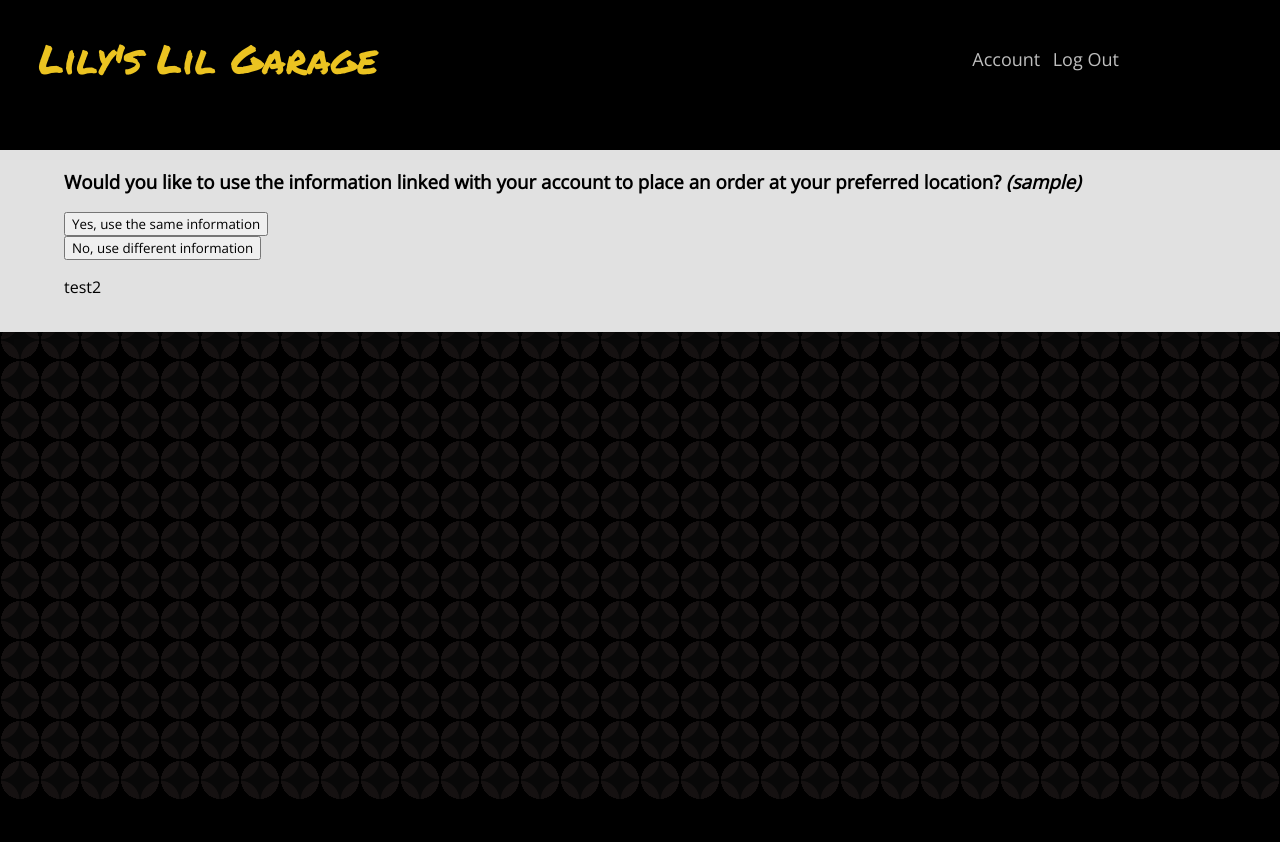
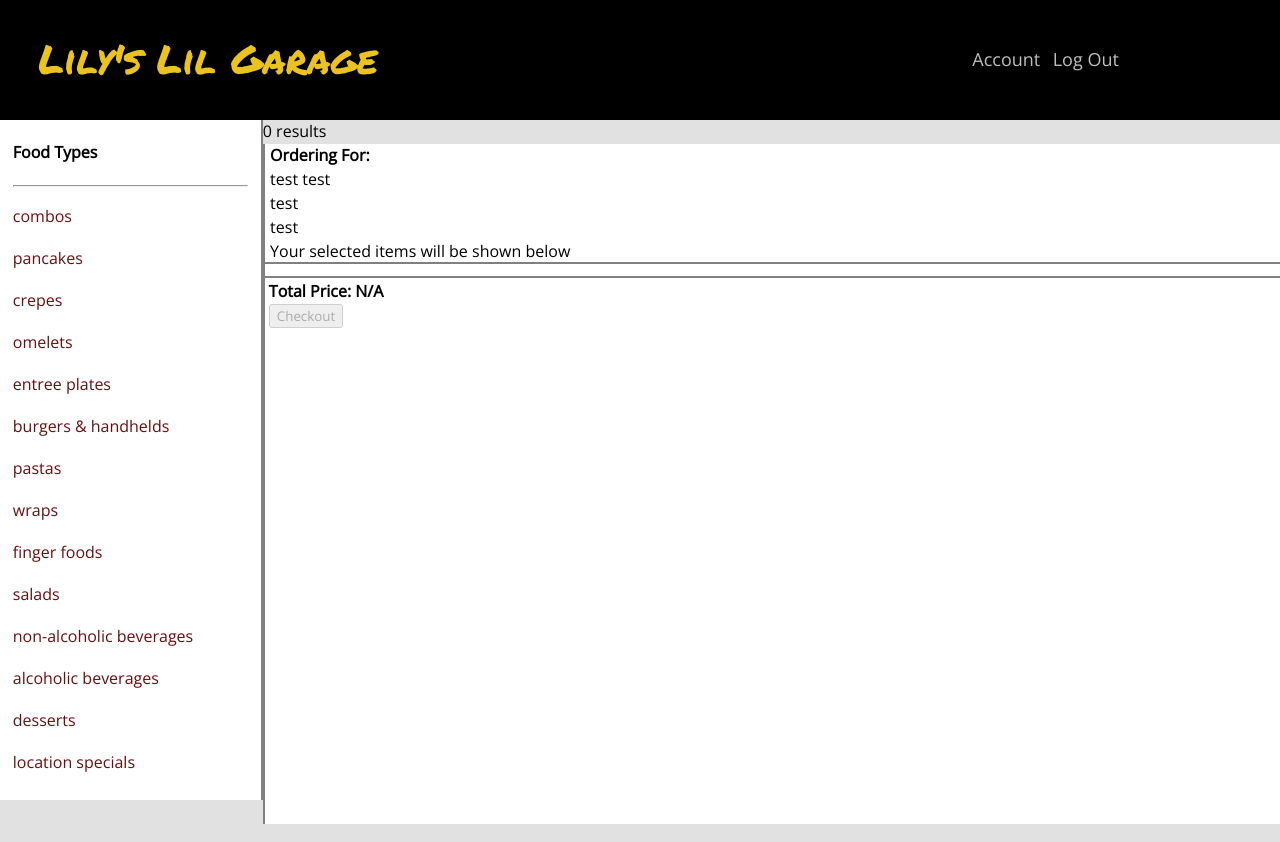
Before and after one commit to cjordanOU/Lily-Garage-Website, a PHP site: page /order.php in a window 1280 px wide. Before the commit the page ends 799 px from the top, so only its background shows below. Run offline with PHP 8.4, Linux system fonts and the light colour scheme; the visitor is signed in with stand-in values (Sample User, id 1); data that the repository does not hold is empty.

Commit message:
order work

```diff
--- a/Includes/orderHandler.php
+++ b/Includes/orderHandler.php
@@ -27,10 +27,49 @@
             if($useInfo == "yes") {
                 echo "<p>test1</p>";
             }
+            else {
+                echo "<p>test2</p>";
+            }
+        }
+
+    }
+
+    function displayMenu() {
+        // Select menu itms
+        $connection = $GLOBALS['connection'];
+        $previousCategory = "";
+        $sql = 'SELECT * FROM menu_items';
+        $result = $connection-> query($sql);
+
+        if ($result-> num_rows > 0) {
+            while ($row = $result-> fetch_assoc()) {
+                $currentCategory = $row["food_category"];
+
+                if ($currentCategory != $previousCategory) {
+                    echo "<tr id='". $row["food_category"] ."'><td>". $row["food_name"] ."</td><td>". $row["description"] ."</td><td>&#36;". $row["price"] ."</td><td><button name='". $row["food_name"] ."'value='". $row["price"] ."' onclick='addToCart(this.name,this.value)'>Add to Cart</button></td></tr>";
+                    $previousCategory = $row["food_category"];
+                }
+                else {
+                    echo "<tr><td>". $row["food_name"] ."</td><td>". $row["description"] ."</td><td>&#36;". $row["price"] ."</td><td><button name='". $row["food_name"] ."'value='". $row["price"] ."' onclick='addToCart(this.name,this.value)'>Add to Cart</button></td></tr>";
+                    $previousCategory = $row["food_category"];
+                }
+            }
+            echo "</table>";
         }
         else {
-            echo "<p>test2</p>";
+            echo "0 results";
         }
     }
 
+    function displayUserInfo() {
+        $first_name = $last_name = $email_address = $phone_number = "test";
+        $connection = $GLOBALS['connection'];
+        echo "<h4>Ordering For:</h4>";
+        echo "<p>$first_name $last_name</p>";
+        echo "<p>$email_address</p>";
+        echo "<p>$phone_number</p>";
+
+        echo "<p>Your selected items will be shown below</p>";
+    }
+
 ?>
--- a/Scripts/mainScripts.js
+++ b/Scripts/mainScripts.js
@@ -25,6 +25,8 @@ function rotate() {
 }
 
 function HeaderScroll() {
+  var headerExists = document.getElementById("header");
+  if (headerExists != null) {
     // Changes the styling on the webpage header when the user scrolls the mouse down from the top of the page
     if (document.body.scrollTop > 50 || document.documentElement.scrollTop > 50) {
       // When the webpage is scrolled 50px or more
@@ -33,6 +35,7 @@ function HeaderScroll() {
       // When the webpage is not scrolled
       document.getElementById("header").style.cssText = "height: 96px; max-height: 96px;";
     }
+  }
 }
 
 function startSlideshow() {
--- a/order.php
+++ b/order.php
@@ -19,14 +19,54 @@
 
         ?>
 
+        <section id="orderPrompt">
+            <?php
+                //orderInfoPrompt();
+                //orderInfoConfirm();
+                ?>
+        </section>
+
         <main class="orderMain">
-            <section class="standardPad">
-                <?php
-                    orderInfoPrompt();
-                    orderInfoConfirm();
-                ?>
 
-            </section>
+            <div class="orderLeft">
+                <h4>Food Types</h4>
+                <hr>
+                <a href="#combos">combos</a>
+                <a href="#pancakes">pancakes</a>
+                <a href="#crepes">crepes</a>
+                <a href="#omelet">omelets</a>
+                <a href="#plates">entree plates</a>
+                <a href="#handheld">burgers &amp; handhelds</a>
+                <a href="#pastas">pastas</a>
+                <a href="#wraps">wraps</a>
+                <a href="#appetizers">finger foods</a>
+                <a href="#salads">salads</a>
+                <a href="#non_alc">non-alcoholic beverages</a>
+                <a href="#alc">alcoholic beverages</a>
+                <a href="#desserts">desserts</a>
+                <a href="#specials">location specials</a>
+            </div>
+            <div class="orderCenter">
+                <table class="orderTable">
+                <?php displayMenu(); ?>
+            </div>
+            <div class="orderRight">
+                <div class="orderUserInfo">
+                    <?php
+                        displayUserInfo();
+                    ?>
+                </div>
+
+                <div class="orderCart">
+                    <!-- Current Cart Info -->
+                </div>
+
+                <div class="orderCheckout">
+                    <h4 id="orderTotalPrice">Total Price: N/A</h4>
+                    <button id="orderCheckoutButton" value="checkout" onclick="confirmationDialog()" disabled>Checkout</button>
+                </div>
+
+            </div>
         </main>
     </body>
 </html>
--- a/style.css
+++ b/style.css
@@ -310,31 +310,6 @@ header .headContainer .headOrder {
 
 .noMarginTop {
     margin-top: 0;
-}
-
-.orderMain {
-    width: 100%;
-    padding: 150px 0 18px 0;
-    margin: 0;
-}
-
-.orderBody {
-    scroll-padding-top: 150px;
-}
-
-.orderBG {
-    margin: 0;
-    width: 100%;
-    min-width: 100%;
-    top: 0;
-    background-color: #151111;
-    background-image: radial-gradient(closest-side, transparent 95%, #000000 90%), radial-gradient(closest-side, transparent 95%, #080808 99%);
-    background-size:40px 40px;
-    background-position:0 0, 20px 20px;
-    scroll-padding-top: 150px;
-    overflow-y: scroll;
-    scroll-behavior: smooth;
-    overflow-x: hidden;
 }
 
 .noFloat {
@@ -903,6 +878,138 @@ header .headContainer .headOrder {
     100% {opacity:1;}
 }
 
+/* ------ ------ Order Page ------ ------ */
+
+.orderBody {
+    scroll-padding-top: 150px;
+}
+
+.orderMain {
+    display: flex;
+    width: 100%;
+    width: 100%;
+    padding: 15vh 0 18px 0;
+    margin: 0;
+}
+
+.orderBG {
+    margin: 0;
+    width: 100%;
+    min-width: 100%;
+    top: 0;
+    background-color: #151111;
+    background-image: radial-gradient(closest-side, transparent 95%, #000000 90%), radial-gradient(closest-side, transparent 95%, #080808 99%);
+    background-size:40px 40px;
+    background-position:0 0, 20px 20px;
+    scroll-padding-top: 150px;
+    overflow-y: scroll;
+    scroll-behavior: smooth;
+    overflow-x: hidden;
+}
+
+.orderLeft {
+    flex: .925;
+    height: 85vh;
+    background-color: white;
+    border-right: 2px solid gray;
+    padding: 0 1%;
+}
+
+.orderLeft a {
+    /* orderLeft red links */
+    float: none;
+    display: block;
+    padding: 10px 0px;
+    color: #690f0f;
+    text-decoration: none;
+}
+
+.orderLeft a:hover {
+    /* Hover style for orderLeft red links */
+    border-left: 5px solid #690f0f;
+    -webkit-transition: 0.3s;
+    transition: 0.3s;
+    padding-left: 5px;
+    background-color: #ffb5b5;
+}
+
+.orderLeft a:active {
+    /* Active style for orderLeft red links */
+    color: #ffb5b5;
+    background-color: #3b0909;
+    -webkit-transition: 0.3s;
+    transition: 0.3s;
+}
+
+.orderCenter {
+    flex: 4;
+    height: 100%;
+}
+
+.orderCenter table {
+    /* hides border from menu table */
+    border-collapse: collapse;
+    width: 100%;
+}
+
+.orderTable tbody tr {
+    /* Adds padding to each tablerow of the menu */
+    padding: 5px;
+}
+
+.orderTable tbody tr td {
+    /* Adds padding to each tablerow td of the menu */
+    padding-top: 40px;
+    padding-bottom: 40px;
+    padding-left: 10px;
+    padding-right: 10px;
+}
+
+.orderCenter table tbody tr:nth-child(odd) {
+    /* Alternates menu background colors for increased readability */
+    background: #ffffff;
+}
+
+.orderCenter table tbody tr:nth-child(even) {
+    /* Alternates menu background colors for increased readability */
+    background: #dddddd;
+}
+
+.orderRight {
+    flex: 1.05;
+    height: 85vh;
+    background-color: white;
+    border-left: 2px solid gray;
+
+}
+
+.orderRight p, .orderRight h4, #orderCheckoutButton {
+    /* Margins for certain orderRight children */
+    margin-left: 4px;
+    margin-bottom: 0;
+    margin-top: 2px;
+}
+
+.orderUserInfo {
+    /* Separation border for user info and cart */
+    border-bottom: 2px solid gray;
+    padding: 0 .125%;
+}
+
+.orderCart {
+    /* Cart where users selected items are placed */
+    padding-top: 6px;
+    padding-bottom: 6px;
+    min-height: 12px;
+    max-height: 50vh;
+    overflow-x: hidden;
+    overflow-y: scroll;
+}
+
+.orderCheckout {
+    /* container for checkout button and total price */
+    border-top: 2px solid gray;
+}
 
 /* ------ ------ ------ ID Styles ------ ------ ------ */
 
@@ -977,8 +1084,8 @@ header .headContainer .headOrder {
 }
 
 #headerOrder {
-    height: 150px;
-    max-height: 150px;
+    height: 15vh;
+    max-height: 15vh;
     padding: 5vh 3%;
 
 }
@@ -996,12 +1103,16 @@ header .headContainer .headOrder {
 
 #headerOrder .headContainer .headerOrderLinks a:hover {
     color: rgb(196, 97, 5);
+    -webkit-transition: 0.2s;
     transition: 0.2s;
-    -webkit-transition: 0.2s;
 }
 
 #headerOrder .headContainer .headerOrderLinks a:active {
     color: rgb(155, 31, 9);
+    -webkit-transition: 0.2s;
     transition: 0.2s;
-    -webkit-transition: 0.2s;
 }
+
+#orderPrompt {
+
+}
```
Also changed, not shown: other parts of style.css (+18 -18 lines).
